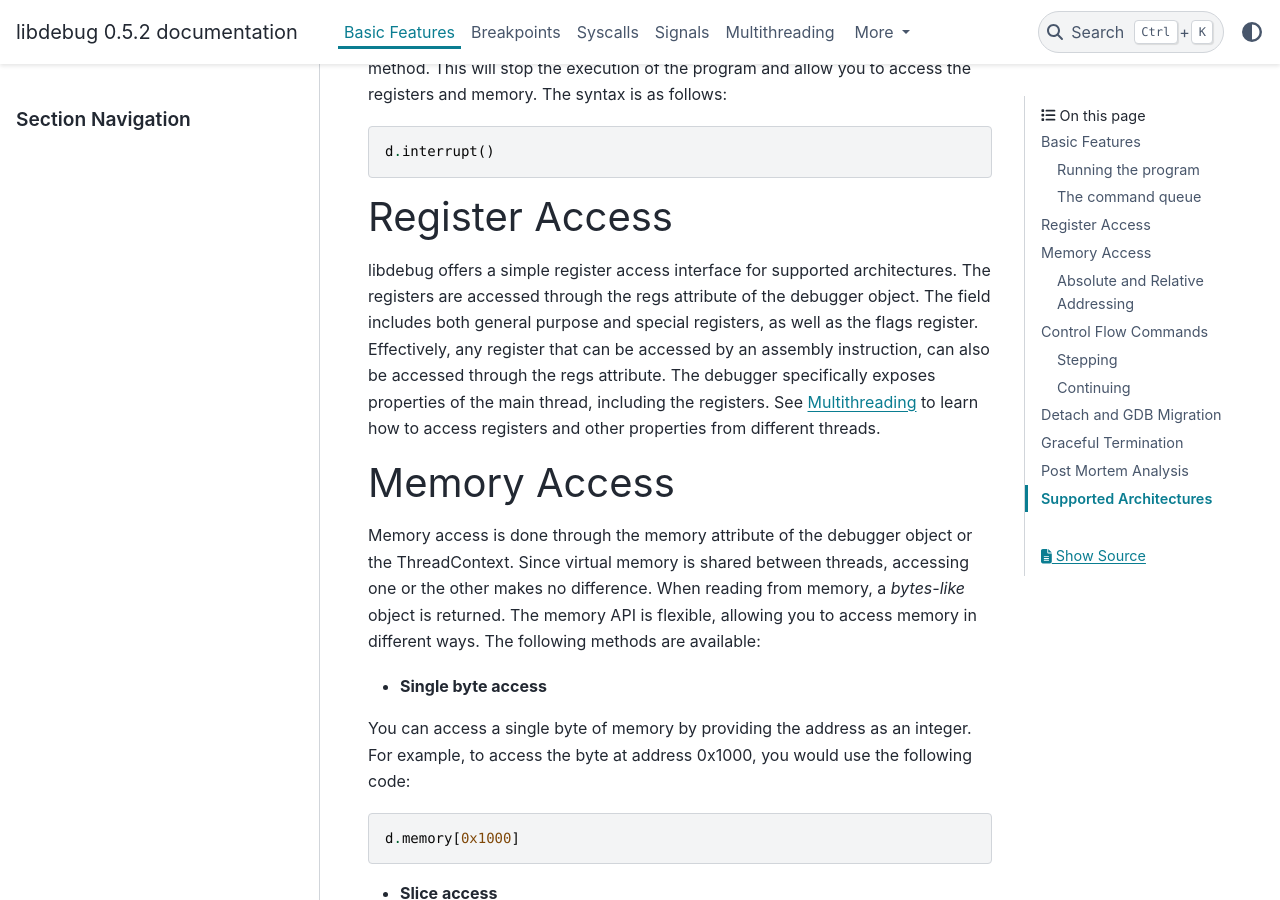
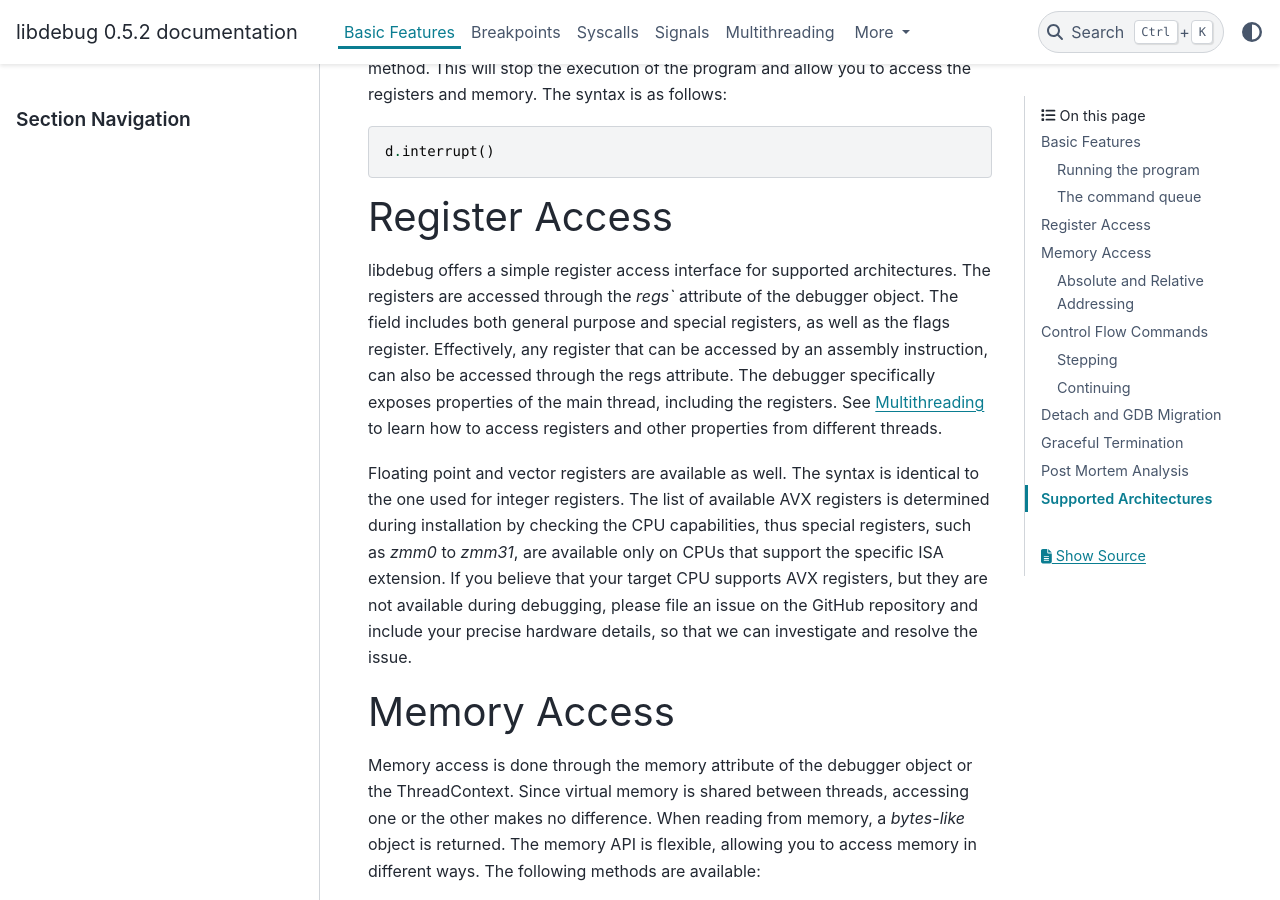
Before and after one commit to libdebug/libdebug, a Sphinx documentation site: the page built from docs/source/basic_features.rst, in a window 1280 px wide and 900 px high, scrolled down 2591 px. Built offline with Sphinx 7.4.7 and the PyData theme 0.15.4, drawn with Linux system fonts in a browser that asks for light colours.

Commit message:
docs: add small explanation about floating point registers

```diff
--- a/docs/source/basic_features.rst
+++ b/docs/source/basic_features.rst
@@ -83,8 +83,11 @@ Register Access
 ===============
 .. _register-access-paragraph:
 
-libdebug offers a simple register access interface for supported architectures. The registers are accessed through the regs attribute of the debugger object. The field includes both general purpose and special registers, as well as the flags register. Effectively, any register that can be accessed by an assembly instruction, can also be accessed through the regs attribute. The debugger specifically exposes properties of the main thread, including the registers. See :doc:`multithreading` to learn how to access registers and other properties from different threads.
+libdebug offers a simple register access interface for supported architectures. The registers are accessed through the `regs`` attribute of the debugger object. The field includes both general purpose and special registers, as well as the flags register. Effectively, any register that can be accessed by an assembly instruction, can also be accessed through the regs attribute. The debugger specifically exposes properties of the main thread, including the registers. See :doc:`multithreading` to learn how to access registers and other properties from different threads.
 
+Floating point and vector registers are available as well. The syntax is identical to the one used for integer registers.
+The list of available AVX registers is determined during installation by checking the CPU capabilities, thus special registers, such as `zmm0` to `zmm31`, are available only on CPUs that support the specific ISA extension.
+If you believe that your target CPU supports AVX registers, but they are not available during debugging, please file an issue on the GitHub repository and include your precise hardware details, so that we can investigate and resolve the issue.
 
 Memory Access
 ====================================
```
